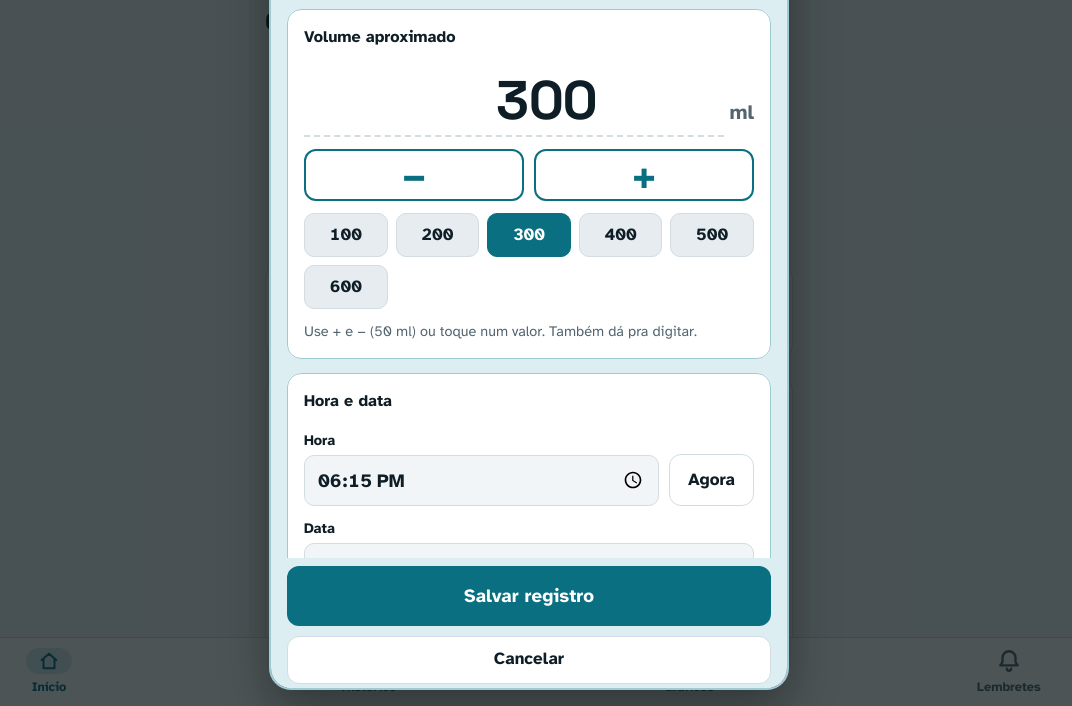
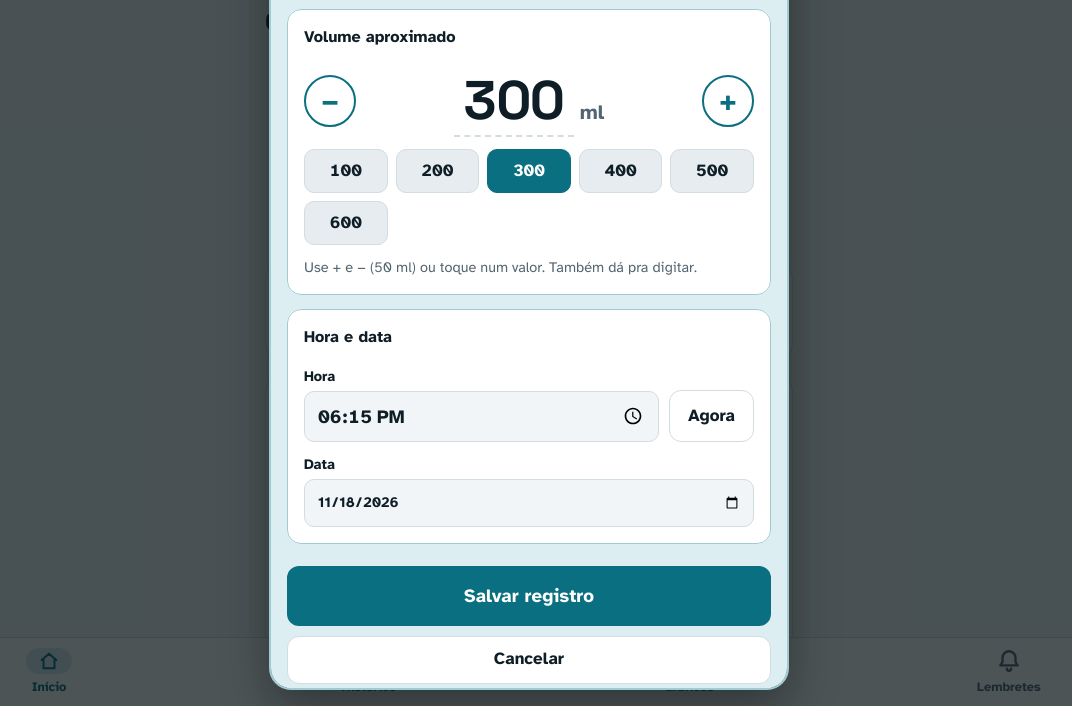
Before and after one commit to mvkerekes/maxmix, a plain HTML site: page index.html in a window 1280 px wide. Both pictures are taken after a click on the button "Nova sondagem". Shown: the part 94-800 px from the top of the page, without its empty margins (111-1183 px from the left). Drawn offline with Linux system fonts and the light colour scheme.

Commit message:
Volume: − à esquerda e + à direita do número
Número no meio diminui sozinho até caber (zoom ou fonte grande). Botões
redondos se ajustam em telas estreitas. Arquivos com versão na URL e
service worker sem cache HTTP, para o celular pegar a versão nova.

Co-Authored-By: Claude Opus 5.5 <noreply@anthropic.com>
Claude-Session: https://claude.ai/code/session_01ESb1p5Xq2bFNkHoQzvjQwJ

```diff
--- a/css/app.css
+++ b/css/app.css
@@ -380,17 +380,13 @@ body.modal-open { overflow: hidden; }
 .c-time { fill: var(--muted); font-size: 10px; font-weight: 700; font-variant-numeric: tabular-nums; }
 .chart svg .halo { paint-order: stroke; stroke: var(--surface); stroke-width: 4px; stroke-linejoin: round; }
 
-/* volume: número em linha própria, tamanho que se ajusta à largura (zoom/tela pequena) */
-.volume-read input { font-size: clamp(2.2rem, 17vw, 3.2em); flex: 1 1 auto; width: 100%; min-width: 0; max-width: none; text-align: center; padding-left: 1.2em; }
-.unit { font-size: clamp(1rem, 5vw, 1.2em); }
-.steps { display: grid; grid-template-columns: 1fr 1fr; gap: 10px; }
-.step {
-  min-height: var(--tap); border-radius: 12px; border: 2px solid var(--accent);
-  background: var(--surface); color: var(--accent); font-weight: 700; font-size: 1.15em;
-  font-variant-numeric: tabular-nums; display: flex; align-items: center; justify-content: center; gap: 6px;
-}
-.step span { font-size: 2em; line-height: 1; font-weight: 700; }
-.step:active { background: var(--accent-soft); }
+/* volume: − à esquerda, número no meio (diminui sozinho até caber), + à direita */
+.volume { display: flex; flex-direction: row; align-items: center; justify-content: space-between; gap: 10px; }
+.volume-read { flex: 1 1 auto; width: auto; min-width: 0; }
+.volume-read { justify-content: center; overflow: hidden; }
+.volume-read input { font-size: clamp(2rem, 15vw, 3.2em); flex: 0 1 auto; width: 3.4ch; min-width: 0; max-width: 100%; text-align: center; padding: 0; }
+.unit { font-size: clamp(0.9rem, 4.5vw, 1.2em); flex-shrink: 0; }
+.volume .round span { font-size: 1em; line-height: 1; }
 /* telas baixas (zoom alto): botões de salvar não ficam presos embaixo, para sobrar espaço */
 @media (max-height: 640px) { .edit-card .actions { position: static; } }
 /* zoom alto: nada passa da borda do pop-up */
@@ -398,3 +394,4 @@ body.modal-open { overflow: hidden; }
 .edit-head .icon-btn { flex-shrink: 0; }
 .presets { grid-template-columns: repeat(auto-fit, minmax(min(100%, 4.4em), 1fr)); }
 .chip { min-width: 0; }
+.volume .round { width: clamp(44px, 14vw, var(--tap)); height: clamp(44px, 14vw, var(--tap)); }
--- a/index.html
+++ b/index.html
@@ -17,7 +17,7 @@
   <link rel="preconnect" href="https://fonts.googleapis.com">
   <link rel="preconnect" href="https://fonts.gstatic.com" crossorigin>
   <link rel="stylesheet" href="https://fonts.googleapis.com/css2?family=Atkinson+Hyperlegible:wght@400;700&family=Space+Grotesk:wght@500;700&display=swap">
-  <link rel="stylesheet" href="css/app.css">
+  <link rel="stylesheet" href="css/app.css?v=13">
 </head>
 <body>
   <a class="skip" href="#main">Pular para o conteúdo</a>
@@ -237,14 +237,12 @@
         <fieldset class="block">
           <legend class="label">Volume aproximado</legend>
           <div class="volume">
+            <button type="button" class="round" id="minus" aria-label="Diminuir 50 mililitros"><span aria-hidden="true">−</span></button>
             <label class="volume-read" for="ml">
               <input id="ml" name="ml" type="number" inputmode="numeric" min="0" max="2000" step="10" value="300" aria-describedby="mlHint">
               <span class="unit">ml</span>
             </label>
-            <div class="steps">
-              <button type="button" class="step" id="minus" aria-label="Diminuir 50 mililitros"><span aria-hidden="true">−</span></button>
-              <button type="button" class="step" id="plus" aria-label="Aumentar 50 mililitros"><span aria-hidden="true">+</span></button>
-            </div>
+            <button type="button" class="round" id="plus" aria-label="Aumentar 50 mililitros"><span aria-hidden="true">+</span></button>
           </div>
           <div class="presets" role="group" aria-label="Valores rápidos">
             <button type="button" class="chip" data-ml="100">100</button>
@@ -326,6 +324,6 @@
     </div>
   </div>
 
-  <script src="js/app.js"></script>
+  <script src="js/app.js?v=13"></script>
 </body>
 </html>
--- a/js/app.js
+++ b/js/app.js
@@ -153,12 +153,13 @@
   // Garante que o número inteiro caiba, qualquer que seja o zoom ou o tamanho de letra do celular:
   // começa no tamanho do CSS e diminui até não cortar nenhum dígito.
   function fitVolume() {
-    var el = mlInput;
+    var el = mlInput, box = el.parentNode;
     el.style.fontSize = "";
+    el.style.width = (Math.max(1, String(el.value).length) + 0.4) + "ch"; // largura do número
     if (!el.offsetParent) return; // invisível: mede depois, ao abrir o pop-up
     var fs = parseFloat(getComputedStyle(el).fontSize);
     var guard = 40;
-    while (el.scrollWidth > el.clientWidth + 1 && fs > 18 && guard--) {
+    while ((el.scrollWidth > el.clientWidth + 1 || box.scrollWidth > box.clientWidth + 1) && fs > 18 && guard--) {
       fs -= 2;
       el.style.fontSize = fs + "px";
     }
--- a/sw.js
+++ b/sw.js
@@ -1,5 +1,5 @@
 /* Service worker: deixa o app funcionando offline e abre o app ao tocar na notificação. */
-const VERSION = "dm-v12";
+const VERSION = "dm-v13";
 const SHELL = [
   "./", "index.html", "css/app.css", "js/app.js", "manifest.webmanifest",
   "icons/icon.svg", "icons/icon-180.png", "icons/icon-192.png", "icons/icon-512.png", "icons/maskable-512.png"
@@ -36,7 +36,7 @@ self.addEventListener("fetch", (e) => {
 
   // Arquivos do app: rede primeiro (pega atualizações), cache se estiver offline.
   e.respondWith(
-    fetch(req).then((r) => {
+    fetch(req, { cache: "no-cache" }).then((r) => {
       if (r.ok) { const copy = r.clone(); caches.open(VERSION).then((c) => c.put(req, copy)); }
       return r;
     }).catch(() => caches.match(req, { ignoreSearch: true }).then((hit) => hit || caches.match("index.html")))
```
